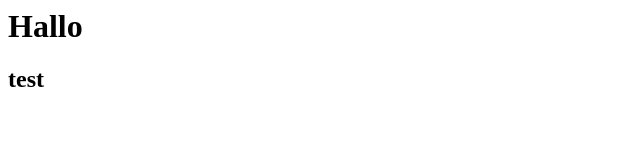
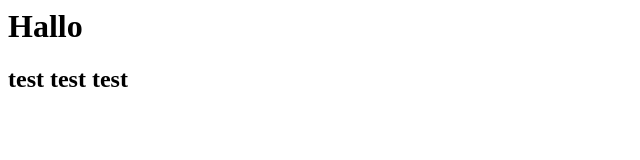
Before and after one commit to karst050/voorbeeld, a plain HTML site: page index.html in a window 1280 px wide. Shown: the whole page, without its empty margins (0-640 px from the left). Drawn offline with Linux system fonts and the light colour scheme.

Commit message:
Update index.html

```diff
--- a/index.html
+++ b/index.html
@@ -1,6 +1,6 @@
 <html>
   <body>
     <h1>Hallo</h1>
-    <h2>test</h2>
+    <h2>test test test</h2>
   </body>
 </html>
```
